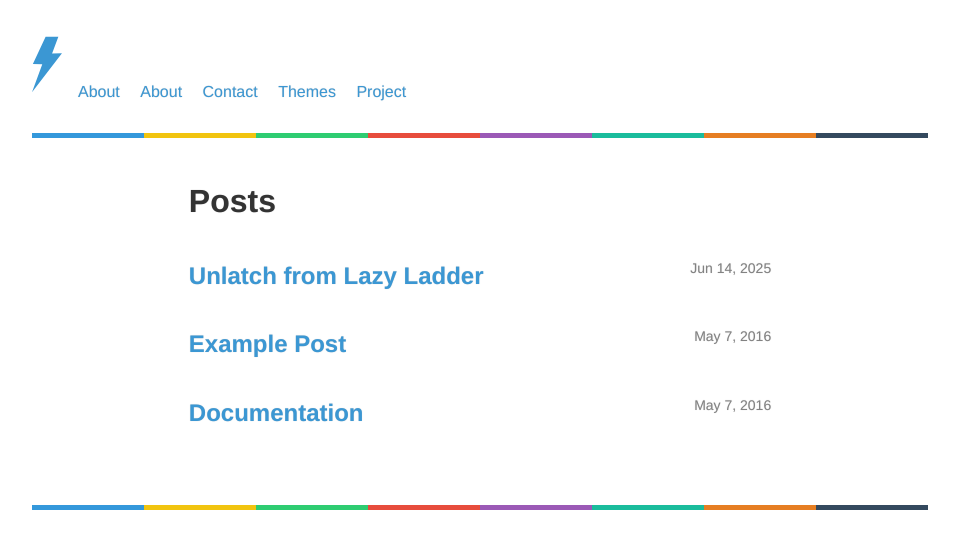
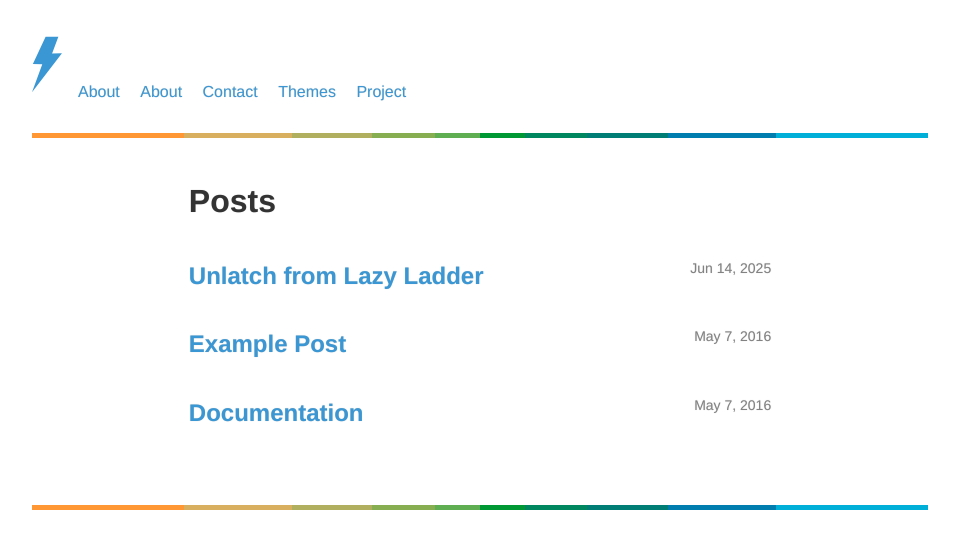
Before and after one commit to jf-atray/jf-atray.github.io, a Jekyll site: the page built from index.html, in a window 1280 px wide. Shown: the top 549 px of the page, without its empty margins (160-1119 px from the left). Built offline with Jekyll 4.4.1, drawn with Linux system fonts in a browser that asks for light colours.

Commit message:
it's silly but i just wanted to enjoy some colors after a long day

```diff
--- a/_includes/color-bar.html
+++ b/_includes/color-bar.html
@@ -1 +1,12 @@
-    <div class="color-bars-header"><div class="cor-head colr-1"></div><div class="cor-head colr-2"></div><div class="cor-head colr-3"></div><div class="cor-head colr-4"></div><div class="cor-head colr-5"></div><div class="cor-head colr-6"></div><div class="cor-head colr-7"></div><div class="cor-head colr-8"></div></div>
+<div class="color-bars-header">
+    <div class="cor-heada colr-1"></div>
+    <div class="cor-headb colr-2"></div>
+    <div class="cor-headc colr-3"></div>
+    <div class="cor-headd colr-4"></div>
+    <div class="cor-heade colr-5"></div>
+    <div class="cor-heade colr-6"></div>
+    <div class="cor-headd colr-7"></div>
+    <div class="cor-headc colr-8"></div>
+    <div class="cor-headb colr-9"></div>
+    <div class="cor-heada colr-0"></div>
+</div>
--- a/_sass/_layout.scss
+++ b/_sass/_layout.scss
@@ -202,28 +202,34 @@ table {
 
 }
 .colr-1{
-background-color: #3498db;
+background-color: #FF9735;
 }
 .colr-2{
-background-color: #f1c40f;
+background-color: #D7AF5F;
 }
 .colr-3{
-background-color: #2ecc71;
+background-color: #AFAF5F;
 }
 .colr-4{
-background-color: #e74c3c;
+background-color: #87AF52;
 }
 .colr-5{
-background-color: #9b59b6;
+background-color: #5FAF52;
 }
 .colr-6{
-background-color: #1abc9c;
+background-color: #009735;
 }
 .colr-7{
-background-color: #e67e22;
+background-color: #00875F;
 }
 .colr-8{
-background-color: #34495e;
+background-color: #007D74;
+}
+.colr-9{
+background-color: #007DAF;
+}
+.colr-0{
+background-color: #00AFD7;
 }
 
 .author {
@@ -264,3 +270,29 @@ background-color: #34495e;
     height: 5px;
     display: inline-block;
 }
+
+.cor-heada {
+    width: 17%;
+    height: 5px;
+    display: inline-block;
+}
+.cor-headb{
+    width: 12%;
+    height: 5px;
+    display: inline-block;
+}
+.cor-headc {
+    width: 9%;
+    height: 5px;
+    display: inline-block;
+}
+.cor-headd {
+    width: 7%;
+    height: 5px;
+    display: inline-block;
+}
+.cor-heade {
+    width: 5%;
+    height: 5px;
+    display: inline-block;
+}
```
Also changed, not shown: 5 other files.
